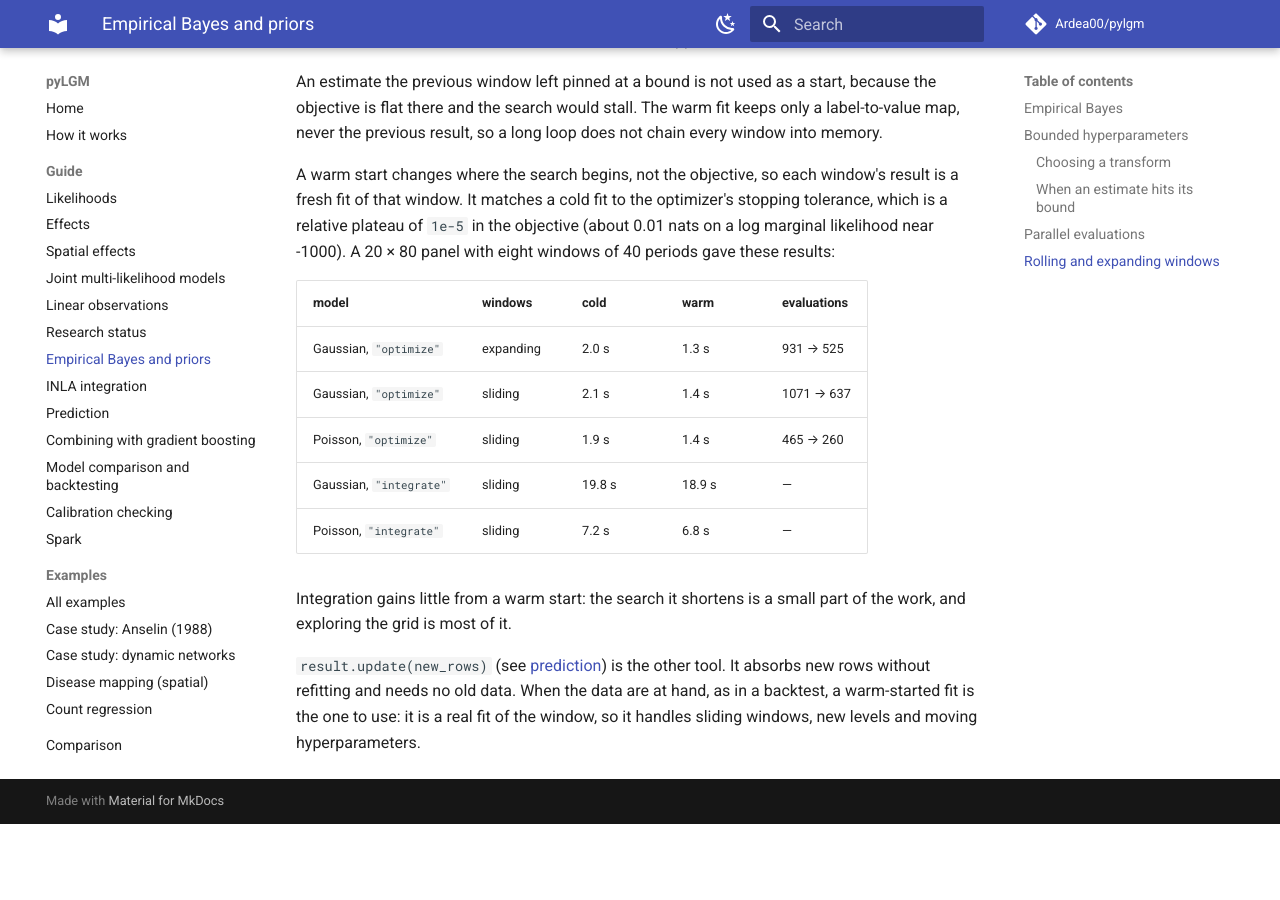
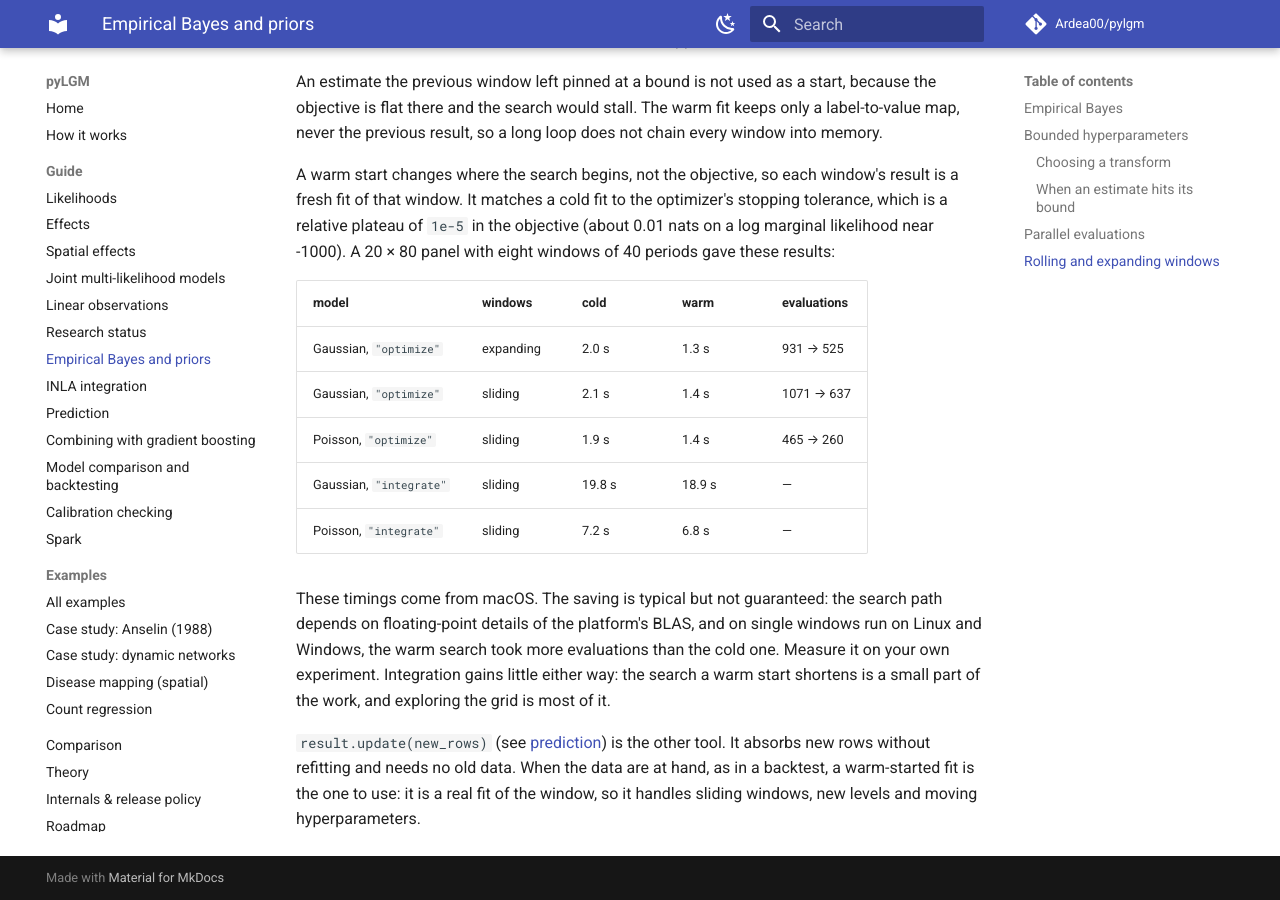
Before and after one commit to Ardea00/pylgm, an MkDocs documentation site: the page built from docs/empirical-bayes.md, in a window 1280 px wide and 900 px high, scrolled down 4150 px. Built offline with MkDocs 1.6.1 and Material for MkDocs 9.7.7, drawn with Linux system fonts in a browser that asks for light colours; comment, search, counter and statistics services are not loaded; the version menu is left out; before the commit the page ends 4974 px from its top, so only the background shows below that.

Commit message:
test: drop the platform-dependent warm-start evaluation-count test
The number of L-BFGS evaluations depends on BLAS rounding: on Linux and
Windows CI the warm search took more evaluations on that single window.
Speed is a benchmark, not a correctness property; the docs now say so.

Co-Authored-By: Claude Opus 5.5 <noreply@anthropic.com>

```diff
--- a/docs/empirical-bayes.md
+++ b/docs/empirical-bayes.md
@@ -209,8 +209,12 @@ panel with eight windows of 40 periods gave these results:
 | Gaussian, `"integrate"` | sliding | 19.8 s | 18.9 s | — |
 | Poisson, `"integrate"` | sliding | 7.2 s | 6.8 s | — |
 
-Integration gains little from a warm start: the search it shortens is a small
-part of the work, and exploring the grid is most of it.
+These timings come from macOS. The saving is typical but not guaranteed: the
+search path depends on floating-point details of the platform's BLAS, and on
+single windows run on Linux and Windows, the warm search took more evaluations
+than the cold one. Measure it on your own experiment. Integration gains little
+either way: the search a warm start shortens is a small part of the work, and
+exploring the grid is most of it.
 
 `result.update(new_rows)` (see [prediction](prediction.md#sequential-updates))
 is the other tool. It absorbs new rows without refitting and needs no old data.
```
Also changed, not shown: 1 other file.
